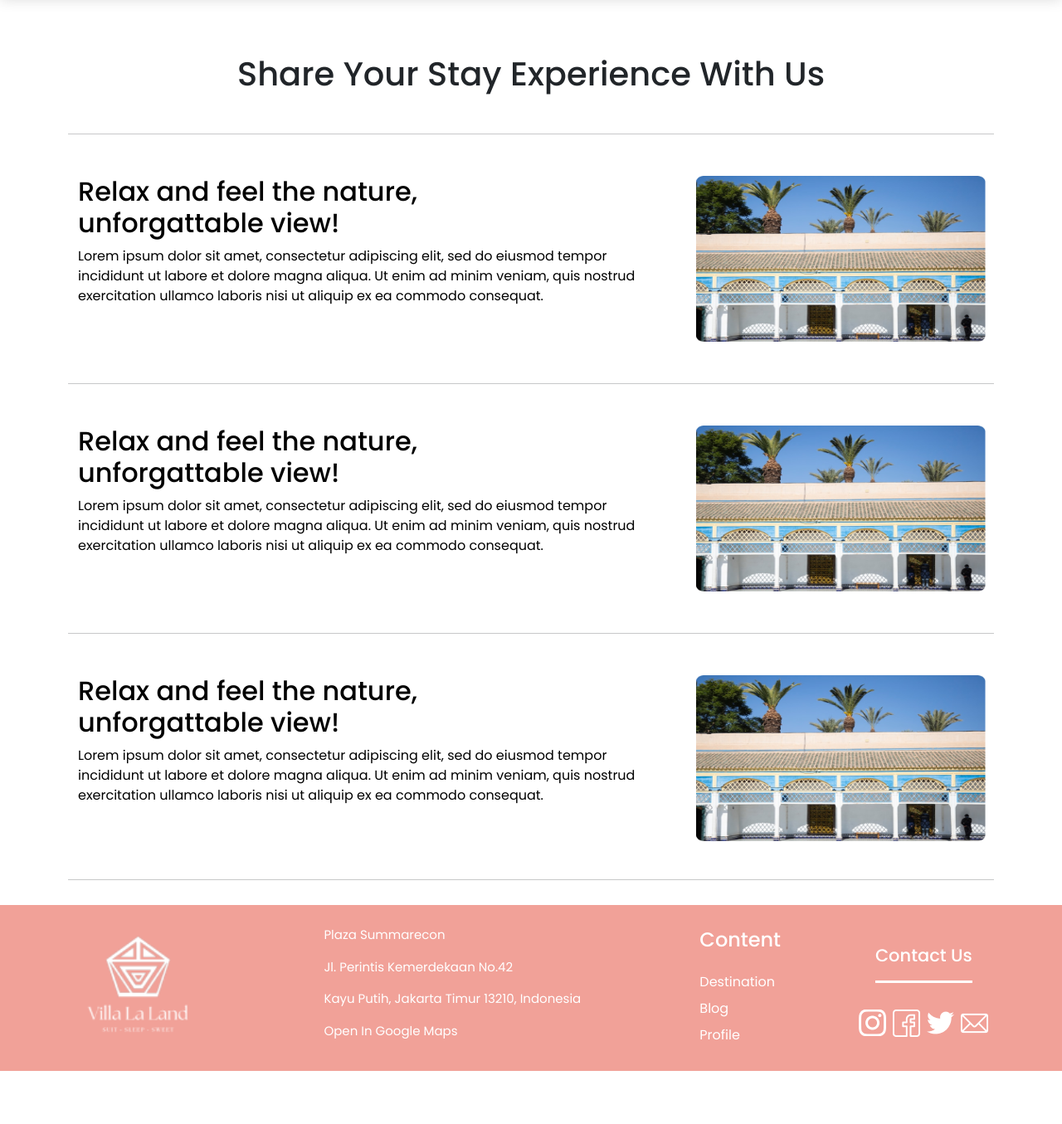
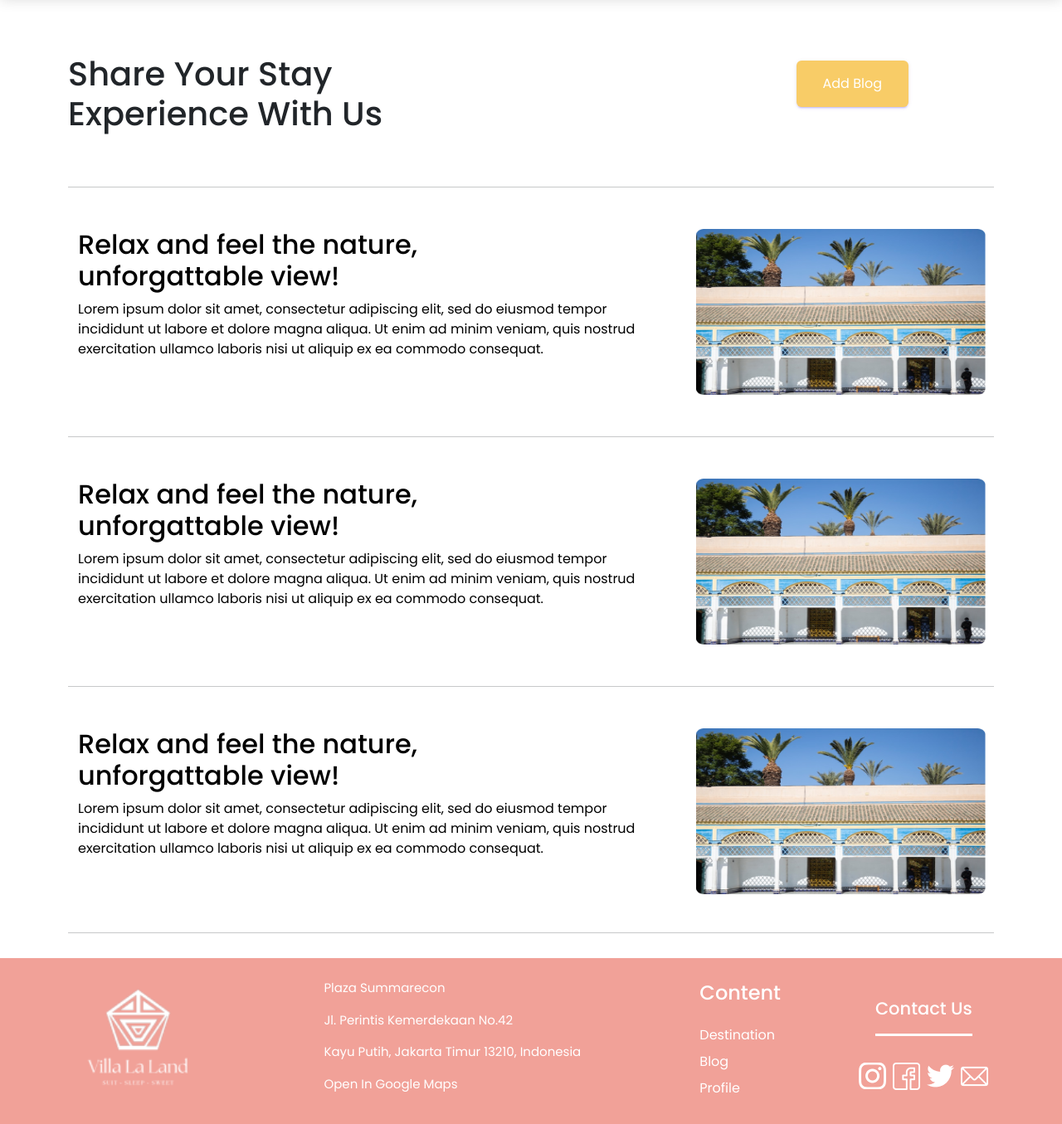
Before and after one commit to melatinurmalasari/VillaLaLand, a PHP site: page /blog.php in a window 1280 px wide. Shown: the part 105-1460 px from the top of the page at 83% size. Before the commit the page ends 1396 px from the top, so only its background shows below. Run offline with PHP 8.4, Linux system fonts and the light colour scheme; the visitor is signed in with stand-in values (Sample User, id 1); data that the repository does not hold is empty.

Commit message:
blog fixxx

```diff
--- a/blog.php
+++ b/blog.php
@@ -10,6 +10,7 @@
     href="https://fonts.googleapis.com/css2?family=Poppins:ital,wght@0,100;0,200;0,300;0,400;0,500;0,600;0,700;0,800;0,900;1,100;1,200;1,300;1,400;1,500;1,600;1,700;1,800;1,900&display=swap"
     rel="stylesheet">
   <link rel="stylesheet" href="./assets/css/style.css">
+  <link rel="stylesheet" href="https://cdnjs.cloudflare.com/ajax/libs/font-awesome/4.7.0/css/font-awesome.min.css">
 
   <script src="https://ajax.googleapis.com/ajax/libs/jquery/3.6.0/jquery.min.js"></script>
   <script src="https://maxcdn.bootstrapcdn.com/bootstrap/3.4.1/js/bootstrap.min.js"></script>
@@ -21,9 +22,17 @@
   <main>
     <section class="blog pt-120">
       <div class="container">
-        <center>
-          <h1 class="mb-5" style="margin: 50px 0; weight: 600;">Share Your Stay Experience With Us</h1>
-        </center>
+        <div class="row">
+            <div class="col-md-6">
+              <h1 class="mb-5" style="margin: 50px 0; weight: 600;">Share Your Stay Experience With Us</h1>
+            </div>
+            <div class="d-flex col-md-5 justift-between-end" style="margin-top: 50px;">
+              <div class="ms-auto p-2">
+                <a href="edit_blog.php" class="btn btn-primary"><span class="bi bi-plus"></span>Add Blog</a>
+              </div>
+            </div>
+        </div>
+
         <hr>
         <div class="row" style="margin: 20px 0;">
           <div class="col-sm-12 col-md-8" style="margin: 30px 0;">
```
